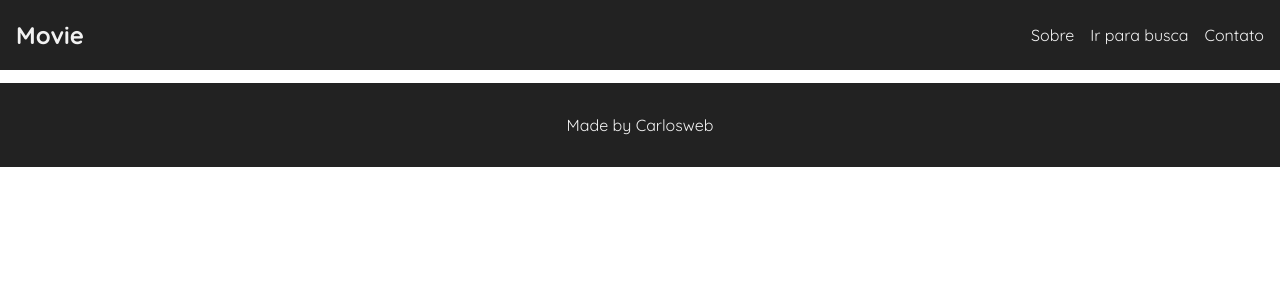
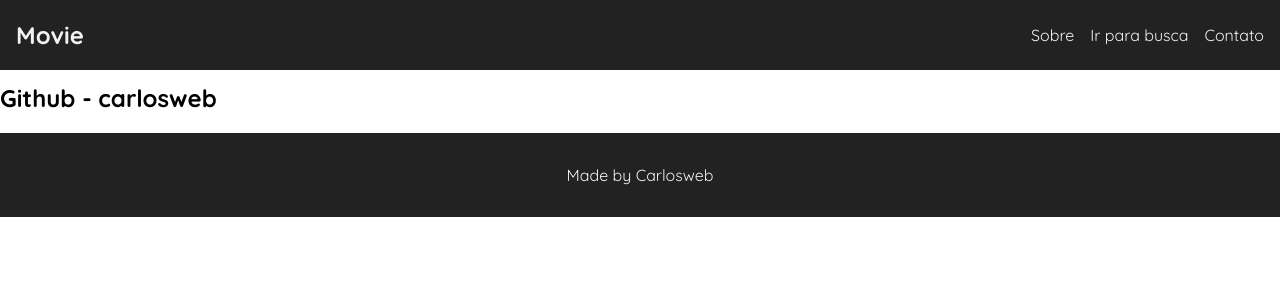
Before and after one commit to carlosweb/list-movie-nextJS, a Next.js app: page /contact in a window 1280 px wide. Shown: the top 300 px of the page. Built offline with nearby package versions, Linux system fonts and the light colour scheme.

Commit message:
Link added

```diff
--- a/pages/contact.js
+++ b/pages/contact.js
@@ -2,6 +2,7 @@ const Contact = () => {
     return (
         <div>
             <h1>Fale Conosco</h1>
+            <h2>Github - carlosweb</h2>
         </div>
      );
 }
```
